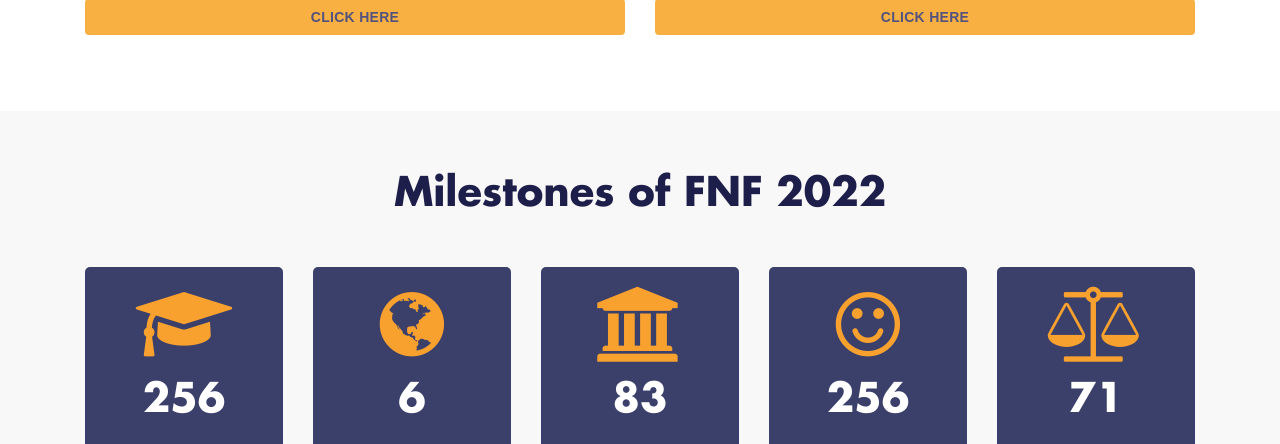
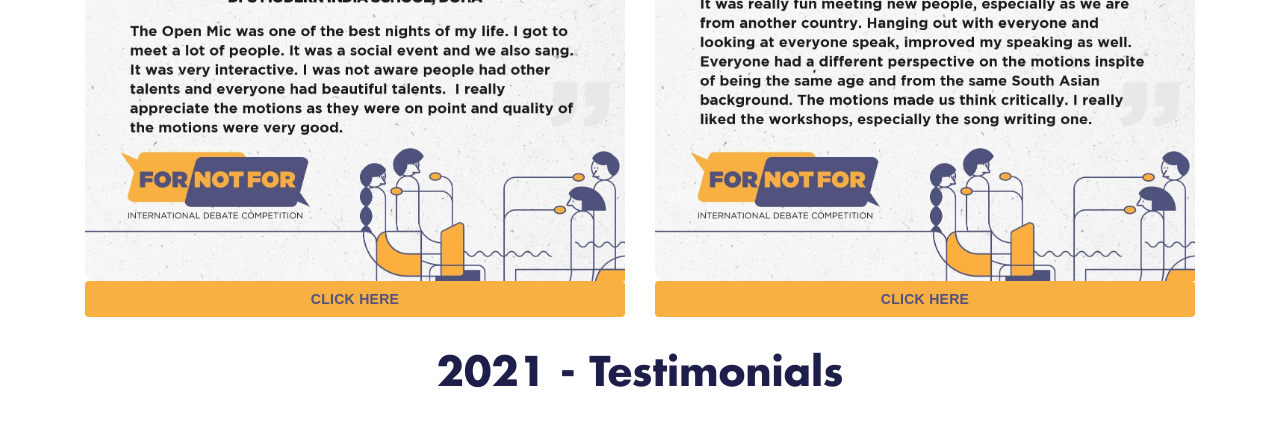
Before and after one commit to jyothiranjan25/fornotfor, a PHP site: page /phpmail/?source=1 in a window 1280 px wide. Shown: the part 5021-5465 px from the top of the page. Run offline with PHP 8.4, Linux system fonts and the light colour scheme; data that the repository does not hold is empty.

Commit message:
mid changes done

```diff
--- a/fnf-2022.php
+++ b/fnf-2022.php
@@ -127,11 +127,11 @@
       <div class="row">
         <div class="col-12">
           <h2 class="section-title">FNF 2022</h2>
-          <p>We had 230 students from 10 countries and 162 schools with prestigious international schools including Delhi Private School, Dubai, Dhaka, and Doha; Singapore Intercultural School, Indonesia; and St. Josephs Abu Dhabi.</p>
+          <p>The competition grew in 2022 in terms of scale. We had a competition in a hybrid model with 110 students from 10 countries. The preliminaries were virtual but the pre quarters, quarters, semi and finals were at the beautiful campus of Vijaybhoomi University at Karjat. 64 students experienced a Leadership Retreat for three days and powered up their skills in innovation, entrepreneurship, music, art and also took part in outdoor events like sports and trekking. Eminent judges including Lawyers, Debate Winners, Journalists and Content writers followed defined judging parameters and gave individual feedback to every participant.</p>
 
-          <p>75 eminent judges including Lawyers, Debate Winners, Principals, Professors, Toastmasters followed defined judging parameters and gave individual feedback to each participant. Mr. Pradeep Gooptu, Founder of the Calcutta Debating Circle and Ex-Editor of Business Standard, and Ms. Priyanka Srivastava, Senior Editor, Education Times were the judges of the Final Rounds.</p>
+          <p>Topics ranged from the Future and Ethicality of Sustainable Eating, Everchanging Society, Nihilism to Governmental Policy, Individualism and Philosophical Choice.</p>
 
-          <p>Topics ranged from paternity leave to the commercialization of surrogacy, the glorification of martyrdom, and whether the WTO should grant a Patent Waiver for Covid -19 Vaccines. </p>
+          <!-- <p>Topics ranged from paternity leave to the commercialization of surrogacy, the glorification of martyrdom, and whether the WTO should grant a Patent Waiver for Covid -19 Vaccines. </p> -->
 
         </div>
         <div class="col-md-4"><iframe width="100%" height="315" src="https://www.youtube.com/embed/jVdxxIGhmu4" title="YouTube video player" frameborder="0" allow="accelerometer; autoplay; clipboard-write; encrypted-media; gyroscope; picture-in-picture" allowfullscreen></iframe></div>
--- a/index.php
+++ b/index.php
@@ -158,11 +158,11 @@
 					<div class="container reg_form">
 						<div class="row hero-slider-item">
 							<div class="col-md-12">
-								<h1 class="text-white">Register Now</h1>
+								<h1 class="text-white">Hybrid British Parliamentary Debate</h1>
 							</div>
 							<div class="col-md-12">
 								<!-- <a href="register_closed.php?source=<?= $source ?>&medium=<?= $medium ?>&campaign=<?= $campaign ?>" class="btn btn-primary" data-animation-out="fadeOutRight" data-delay-out="5" data-duration-in=".3" data-animation-in="fadeInLeft" data-delay-in=".7">Hybrid British Parliamentary Debate</a><br><br> -->
-								<a href="the-hybrid-british-parliamentary-debate-register.php?source=<?= $source ?>&medium=<?= $medium ?>&campaign=<?= $campaign ?>" class="btn btn-primary" data-animation-out="fadeOutRight" data-delay-out="5" data-duration-in=".3" data-animation-in="fadeInLeft" data-delay-in=".7">Hybrid British Parliamentary Debate</a><br><br>
+								<a href="the-hybrid-british-parliamentary-debate-register.php?source=<?= $source ?>&medium=<?= $medium ?>&campaign=<?= $campaign ?>" class="btn btn-primary" data-animation-out="fadeOutRight" data-delay-out="5" data-duration-in=".3" data-animation-in="fadeInLeft" data-delay-in=".7">Register Now</a><br><br>
 								<!-- <a href="the-hybrid-british-parliamentary-debate-register.php" class="btn btn-primary" data-animation-out="fadeOutDown" data-delay-out="5" data-duration-in=".3" data-animation-in="zoomIn" data-delay-in=".7" tabindex="-1" style="opacity: 0; animation-delay: 5s; animation-duration: 0.3s;">Hybrid British Parliamentary Debate</a></div> -->
 								<div class="col-md-12">
 									<!-- <a href="the-international-virtual-debate-register.php?source=<?= $source ?>&medium=<?= $medium ?>&campaign=<?= $campaign ?>" class="btn btn-primary" data-animation-out="fadeOutRight" data-delay-out="5" data-duration-in=".3" data-animation-in="fadeInLeft" data-delay-in=".7">International Virtual Debate</a> -->
@@ -183,7 +183,7 @@
 
 				<div class="col-lg-6 col-sm-12">
 					<div class="banner-temp">
-						<a href="https://vijaybhoomi.edu.in/fornotfor/" target="_blank"><img class="img-fluid w-100 shadow-sharp poster" src="images/fnf-poster-2022.jpg" alt="banner-feature"></a>
+						<a href="https://vijaybhoomi.edu.in/fornotfor/" target="_blank"><img class="img-fluid w-100 shadow-sharp poster" src="images/fnf-poster-2023.jpg" alt="banner-feature"></a>
 					</div>
 				</div>
 
@@ -203,7 +203,7 @@
 								<li>The Hybrid British Parliamentary Debate will be in the British Parliamentary Debate format</li>
 								<li><i>Preliminary Rounds</i> will be held <b>virtually</b> on <b>9<sup>th</sup> and 10<sup>th</sup> September</b> where 32 teams will qualify to the Pre- Quarter round.</li>
 								<li>32 teams that qualify for the <i>Pre-Quarter Finals</i> will be travelling to the Vijaybhoomi Campus (Karjat, Maharashtra) to battle it out <b>offline</b> at the FNF Leadership Retreat from <b>30<sup>th</sup> September to 2<sup>nd</sup> October</b>.</li>
-								<li>Students of Standard 9, 10, 11 and 12 from any school in India can participate. They have to be accompanied by a teacher.</li>
+								<li>Students of Standard 9, 10, 11 and 12 from any school in India can participate. They can be accompanied by a teacher.</li>
 								<li>Accommodation will be provided by FNF team.</li>
 							</ul>
 							<p class="text-center"><a href="hybrid-british-parliamentary-debate.php" class="card-link">Read More</a></p>
@@ -221,7 +221,6 @@
 							</div>
 							<ul class="objectives">
 								<li>FNF Pre-Quarter, Quarter, Semi-final and Final rounds</li>
-								<li>Psychometric evaluation with career counselling by an industry expert</li>
 								<li>Leadership skills with Outbound Teamwork and Team bonding games and activities sessions by an expert</li>
 								<li>Workshops on Design, Data Science, Music, Business, Entrepreneurship and Law</li>
 								<li>Trek and sports activities</li>
@@ -262,7 +261,7 @@
 							</div>
 							<ul class="objectives">
 								<li>For-Not-For is not only about debating. To make the anticipation easier and keep the participants pumped up in the build-up to the Competition, the <i>Organising Committee</i> of FNF has prepared a set of fun Activities, Contests and Events in the form of a Pre-event Engagement Programme that we call “<i><b>Initium</b></i>”. </li>
-								<li>All registered participants are encouraged to take part in these activities virtually and we provided exciting prizes to the winners.</li>
+								<li>All registered participants are encouraged to take part in these activities virtually and we provide exciting prizes to the winners.</li>
 								<li><i>Initium</i> consisted of fun activities, and it consisted of games such as Motion Contest, Caption Contest, and Meme Contest, Live Game Session.</li>
 								<li><i>Initium</i> 2023 is going to be bigger and better as we have a lot more exciting activities and workshops lined up for you. </li>
 							</ul>
@@ -303,14 +302,13 @@
 		<div class="container">
 			<div class="row">
 				<div class="col-lg-7 col-sm-7">
-					<div class="bg-white" style="box-shadow: 0 14px 28px rgb(0 0 0 / 25%), 0 10px 10px rgb(0 0 0 / 22%);
-    padding: 25px">
+					<div class="bg-white" style="box-shadow: 0 14px 28px rgb(0 0 0 / 25%), 0 10px 10px rgb(0 0 0 / 22%); padding: 25px">
 						<h2 class="section-title">FOR NOT FOR 2023</h2>
 						<!--	<h3 class="section-title"> 2<sup>nd</sup> Oct 2022</h3> -->
 						<p>FNF 2023 will be a Hybrid British Parliamentary style debate to be held between <i>9<sup>th</sup> September and 2<sup>nd</sup> October</i> with a <i>Virtual Preliminary</i> round and the <i>Final Rounds</i> as a part of an <i>Offline Leadership Retreat</i> at our scenic Vijaybhoomi campus in Karjat (Accommodation will be provided by FNF team). FNF 2023 brings to you debating and a lot more. Skills to make you a leader of the 21st Century, a leader with strong persuasive skills, adept at critical thinking, innovation, keen sense of creativity and out of the box views. FNF 2023 will build these skills through Initium, the skill building series, the Virtual Preliminary Debate round and an Offline Leadership Retreat including FNF Rounds at our picturesque Vijaybhoomi campus in Karjat, Maharashtra.</p>
 						<p>FNF 2023 debating rounds will follow the <b>British Parliamentary Style Debate</b>. This style of debating is one of the more popular forms, based on debates in the British Parliament. Much like in the House of Commons, the debate is split into two opposing sides: the proposition (or government), and the opposition. Each side is then further divided into ‘opening’ and ‘closing’ teams, all four of which have two speakers each. These are named after their equivalent positions in the British Parliament. Coupled with the rounds of the debate, participants will be given the unprecedented opportunity to attend the <b>Leadership Retreat</b> at VBU. Participants will be able to experience many activities ranging from self-discovery and career counselling to workshops on specialized domains like entrepreneurship, design, music to an awe-inducing trek of the Karjat hills, drone pilot training workshop, bonfire, and much more.</p>
 						<!--	<p>Tucked in between the majestic valleys of Karjat, VijayBhoomi University is the perfect location to grow one’s life skills gearing them up for future endeavours. For not for 2023, aims to offer more than just a parliamentary debate competition. Coupled with the intense final rounds of the debate, participants will be given the unprecedented opportunity to attend the <b>Leadership Retreat</b> at VBU. Participants will be able to experience many activities ranging from psychometric tests to an awe-inducing trek of the Karjat hills. Each event adds its own life skill as a valued outcome. </p>
-		<p>Never before seen in an international parliamentary debate competition of its size, For Not For 2023’s leadership retreat is sure to ease the competitive and tense environment, transitioning into one of fun and learning. The leadership retreat takes VBU’s best offerings and invites all those qualifying participants for an exciting and educative time at the VijayBhoomi University Campus. </p> -->
+						<p>Never before seen in an international parliamentary debate competition of its size, For Not For 2023’s leadership retreat is sure to ease the competitive and tense environment, transitioning into one of fun and learning. The leadership retreat takes VBU’s best offerings and invites all those qualifying participants for an exciting and educative time at the VijayBhoomi University Campus. </p> -->
 						<p class="mb-0"> <a href="leadership-retreat.php" class="card-link">Learn More</a>
 					</div>
 				</div>
@@ -325,7 +323,7 @@
 	<!-- about us -->
 	<section class="section calendar">
 		<div class="container-fluid">
-			<h2 class="text-center mb-5 test1">Calendar of Activities – Initium 2023</h2>
+			<h2 class="text-center mb-5 test1">Calendar of Activities – Initium 2022</h2>
 			<div class="row">
 				<div class="col-md-6">
 					<div class="calendar-one">
@@ -358,7 +356,30 @@
 	</section>
 	<section class="section">
 		<div class="container">
-			<h2 class="text-center mb-5 test1">Testimonials</h2>
+			<h2 class="text-center mb-5 test1">2022 - Testimonials</h2>
+			<div class="row">
+				<div class="col-md-6 mb-5">
+					<a href="#" data-toggle="modal" data-target="#FNFTestimonials2022-1"><img class="img-fluid w-100" style="opacity: 0.9;" src="images/FNFTestimonials2022 - 01.jpg">
+						<p class="btn w-100 click">Click here</p>
+					</a>
+				</div>
+				<div class="col-md-6 mb-5"><a href="#" data-toggle="modal" data-target="#FNFTestimonials2022-2"><img class="img-fluid w-100" style="opacity: 0.9;" src="images/FNFTestimonials2022 - 02.jpg">
+						<p class="btn w-100 click">Click here</p>
+					</a></div>
+
+				<div class="col-md-6"><a href="#" data-toggle="modal" data-target="#FNFTestimonials2022-3"><img class="img-fluid w-100" style="opacity: 0.9;" src="images/FNFTestimonials2022 - 03.jpg" alt="about image">
+						<p class="btn w-100 click">Click here</p>
+					</a></div>
+				<div class="col-md-6">
+					<a href="#" data-toggle="modal" data-target="#FNFTestimonials2022-4"><img class="img-fluid w-100" style="opacity: 0.9;" src="images/FNFTestimonials2022 - 04.jpg" alt="about image">
+						<p class="btn w-100 click">Click here</p>
+					</a>
+				</div>
+			</div>
+		</div>
+		<br>
+		<div class="container">
+			<h2 class="text-center mb-5 test1">2021 - Testimonials</h2>
 			<div class="row">
 				<div class="col-md-6 mb-5">
 					<a href="#" data-toggle="modal" data-target="#judge1"><img class="img-fluid w-100" style="opacity: 0.9;" src="images/judge-01.jpg">
@@ -377,10 +398,7 @@
 						<p class="btn w-100 click">Click here</p>
 					</a>
 				</div>
-
-
 			</div>
-
 		</div>
 	</section>
 
@@ -390,7 +408,7 @@
 
 	<!-- Voice -->
 	<section class="fnp22 ">
-		<h2 class="text-center">The Voice of 2022</h5>
+		<h2 class="text-center">The Voice of 2021</h5>
 
 			<div class="container my-5">
 
--- a/leadership-retreat.php
+++ b/leadership-retreat.php
@@ -134,8 +134,8 @@
       </div>
       <div class="row">
         <div class="col-12">
-          <p>Tucked in between the majestic valleys of Karjat, VijayBhoomi University is the perfect location to grow one’s life skills gearing them up for future endeavours. For not for 2023, aims to offer more than just a parliamentary debate competition. Coupled with the intense final rounds of the debate, <b>preliminary qualified participants</b> will be given the unprecedented opportunity to attend the <b>Leadership Retreat</b> at VBU. Participants will be able to experience many activities ranging from psychometric tests to an awe-inducing trek of the Karjat hills. Each event adds its own life skill as a valued outcome. </p>
-          <p>Never before seen in an international parliamentary debate competition of its size, For Not For 2023’s leadership retreat is sure to ease the competitive and tense environment, transitioning into one of fun and learning. The leadership retreat takes VBU’s best offerings and invites all those qualifying participants for an exciting and educative time at the VijayBhoomi University Campus. </p>
+          <p>FNF 2023 will be a Hybrid British Parliamentary style debate to be held between 9th September and 2nd October with a Virtual Preliminary round and the Final Rounds as a part of an Offline Leadership Retreat at our scenic Vijaybhoomi campus in Karjat (Accommodation will be provided by FNF team). FNF 2023 brings to you debating and a lot more. Skills to make you a leader of the 21st Century, a leader with strong persuasive skills, adept at critical thinking, innovation, keen sense of creativity and out of the box views. FNF 2023 will build these skills through Initium, the skill building series, the Virtual Preliminary Debate round and an Offline Leadership Retreat including FNF Rounds at our picturesque Vijaybhoomi campus in Karjat, Maharashtra.</p>
+          <p>FNF 2023 debating rounds will follow the British Parliamentary Style Debate. This style of debating is one of the more popular forms, based on debates in the British Parliament. Much like in the House of Commons, the debate is split into two opposing sides: the proposition (or government), and the opposition. Each side is then further divided into ‘opening’ and ‘closing’ teams, all four of which have two speakers each. These are named after their equivalent positions in the British Parliament. Coupled with the rounds of the debate, participants will be given the unprecedented opportunity to attend the Leadership Retreat at VBU. Participants will be able to experience many activities ranging from self-discovery a to workshops on specialized domains like entrepreneurship, design, music to an awe-inducing trek of the Karjat hills, bonfire, and much more.</p>
           <h3>Activities </h3>
           <ul class="objectives">
             <li>FNF Pre-Quarter, Quarter, Semi-final and Final rounds</li>
--- a/milestones.php
+++ b/milestones.php
@@ -28,12 +28,12 @@
 					<p class="count-text ">Happy Participants</p>
 				</div>
 			</div>
-			<div class="col">
+			<!-- <div class="col">
 				<div class="counter1"> <i class="fa fa-balance-scale fa-5x" aria-hidden="true"></i>
 					<h2 class="timer count-title1 count-number" data-to="75" data-speed="7000"></h2>
 					<p class="count-text ">Eminent Judges </p>
 				</div>
-			</div>
+			</div> -->
 		</div>
 	</div>
 </section>
```
Also changed, not shown: hybrid-british-parliamentary-debate.php (+5 -43 lines), initium.php (+35 -4 lines), the-hybrid-british-parliamentary-debate-register.php (+7 -3 lines), fnf-2022-prizes.php (renamed from fnf-2023-prizes.php), images/FNFTestimonials2022 - 01.jpg (added), images/FNFTestimonials2022 - 02.jpg (added), images/FNFTestimonials2022 - 03.jpg (added), images/FNFTestimonials2022 - 04.jpg (added), images/fnf-poster-2023.jpg (added).
